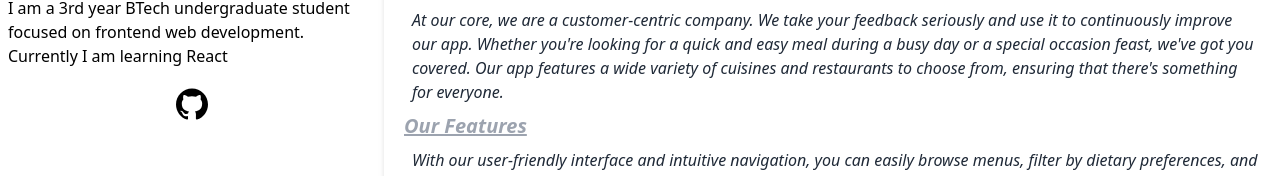
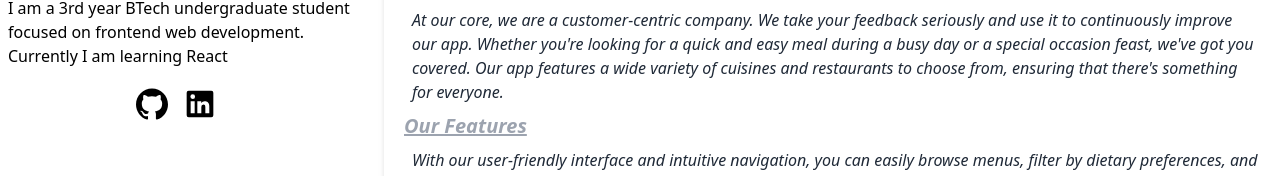
Before and after one commit to dishabiswas15/Bon_Appetite, a React (Vite) app: page /about in a window 1280 px wide. Shown: the part 464-640 px from the top of the page. Built offline with nearby package versions, Linux system fonts and the light colour scheme.

Commit message:
Small changes

```diff
--- a/src/Components/About.js
+++ b/src/Components/About.js
@@ -22,7 +22,7 @@
           I am a 3rd year BTech undergraduate student focused on frontend web
           development. Currently I am learning React
         </p>
-        <div className="mt-5">
+        <div className="mt-5 flex mx-32">
           <a href="https://github.com/dishabiswas15">
             <i className="">
               <svg
@@ -31,7 +31,7 @@
                 stroke-width="0"
                 role="img"
                 viewBox="0 0 24 24"
-                class="m-auto"
+                className=""
                 height="2em"
                 width="2em"
                 xmlns="http://www.w3.org/2000/svg"
@@ -40,6 +40,21 @@
                 <path d="M12 .297c-6.63 0-12 5.373-12 12 0 5.303 3.438 9.8 8.205 11.385.6.113.82-.258.82-.577 0-.285-.01-1.04-.015-2.04-3.338.724-4.042-1.61-4.042-1.61C4.422 18.07 3.633 17.7 3.633 17.7c-1.087-.744.084-.729.084-.729 1.205.084 1.838 1.236 1.838 1.236 1.07 1.835 2.809 1.305 3.495.998.108-.776.417-1.305.76-1.605-2.665-.3-5.466-1.332-5.466-5.93 0-1.31.465-2.38 1.235-3.22-.135-.303-.54-1.523.105-3.176 0 0 1.005-.322 3.3 1.23.96-.267 1.98-.399 3-.405 1.02.006 2.04.138 3 .405 2.28-1.552 3.285-1.23 3.285-1.23.645 1.653.24 2.873.12 3.176.765.84 1.23 1.91 1.23 3.22 0 4.61-2.805 5.625-5.475 5.92.42.36.81 1.096.81 2.22 0 1.606-.015 2.896-.015 3.286 0 .315.21.69.825.57C20.565 22.092 24 17.592 24 12.297c0-6.627-5.373-12-12-12"></path>
               </svg>
             </i>
+          </a>
+          <a href="https://www.linkedin.com/in/disha-biswas-2907081b9/">
+            <svg
+              xmlns="http://www.w3.org/2000/svg"
+              viewBox="0 0 24 24"
+              data-supported-dps="24x24"
+              fill="currentColor"
+              className="mx-4"
+              width="2em"
+              height="2em"
+              focusable="false"
+            >
+              <path d="M20.5 2h-17A1.5 1.5 0 002 3.5v17A1.5 1.5 0 003.5 22h17a1.5 1.5 0 001.5-1.5v-17A1.5 1.5 0 0020.5 2zM8 19H5v-9h3zM6.5 8.25A1.75 1.75 0 118.3 6.5a1.78 1.78 0 01-1.8 1.75zM19 19h-3v-4.74c0-1.42-.6-1.93-1.38-1.93A1.74 1.74 0 0013 14.19a.66.66 0 000 .14V19h-3v-9h2.9v1.3a3.11 3.11 0 012.7-1.4c1.55 0 3.36.86 3.36 3.66z"></path>
+            </svg>
+
           </a>
         </div>
       </div>
--- a/src/Components/Footer.js
+++ b/src/Components/Footer.js
@@ -9,9 +9,9 @@
         This site is developed by {user.name} - {user.email}
       </h4>
       <div className="flex ">
-        <span class="text-white">
+        <span className="text-white">
           Thanks for using{" "}
-          <a href="/" class="hover:underline">
+          <a href="/" className="hover:underline">
           Bon Appétit
           </a>
 
--- a/src/Components/Header.js
+++ b/src/Components/Header.js
@@ -56,13 +56,13 @@
                 xmlns="http://www.w3.org/2000/svg"
                 fill="none"
                 viewBox="0 0 24 24"
-                stroke-width="1.5"
+                strokeWidth="1.5"
                 stroke="currentColor"
-                class="w-6 h-6"
+                className="w-6 h-6"
               >
                 <path
-                  stroke-linecap="round"
-                  stroke-linejoin="round"
+                  strokeLinecap="round"
+                  strokeLinejoin="round"
                   d="M2.25 3h1.386c.51 0 .955.343 1.087.835l.383 1.437M7.5 14.25a3 3 0 00-3 3h15.75m-12.75-3h11.218c1.121-2.3 2.1-4.684 2.924-7.138a60.114 60.114 0 00-16.536-1.84M7.5 14.25L5.106 5.272M6 20.25a.75.75 0 11-1.5 0 .75.75 0 011.5 0zm12.75 0a.75.75 0 11-1.5 0 .75.75 0 011.5 0z"
                 />
               </svg>
--- a/src/Components/RestaurantCard.js
+++ b/src/Components/RestaurantCard.js
@@ -14,7 +14,7 @@
         <div className="flex justify-between">
           <h2 className="font-bold text-xl ">{name}</h2>
           <div className="flex pt-2 bg-white w-12 h-9 drop-shadow-md">
-            {avgRating < 4 ? (
+            {avgRating < 4 || avgRating=="--"? (
               <svg
                 xmlns="http://www.w3.org/2000/svg"
                 viewBox="0 0 24 24"
@@ -22,9 +22,9 @@
                 class="w-6 h-6 text-green-400"
               >
                 <path
-                  fill-rule="evenodd"
+                  fillRule="evenodd"
                   d="M10.788 3.21c.448-1.077 1.976-1.077 2.424 0l2.082 5.007 5.404.433c1.164.093 1.636 1.545.749 2.305l-4.117 3.527 1.257 5.273c.271 1.136-.964 2.033-1.96 1.425L12 18.354 7.373 21.18c-.996.608-2.231-.29-1.96-1.425l1.257-5.273-4.117-3.527c-.887-.76-.415-2.212.749-2.305l5.404-.433 2.082-5.006z"
-                  clip-rule="evenodd"
+                  clipRule="evenodd"
                 />
               </svg>
             ) : (
@@ -35,9 +35,9 @@
                 class="w-6 h-6 text-yellow-400"
               >
                 <path
-                  fill-rule="evenodd"
+                  fillRule="evenodd"
                   d="M10.788 3.21c.448-1.077 1.976-1.077 2.424 0l2.082 5.007 5.404.433c1.164.093 1.636 1.545.749 2.305l-4.117 3.527 1.257 5.273c.271 1.136-.964 2.033-1.96 1.425L12 18.354 7.373 21.18c-.996.608-2.231-.29-1.96-1.425l1.257-5.273-4.117-3.527c-.887-.76-.415-2.212.749-2.305l5.404-.433 2.082-5.006z"
-                  clip-rule="evenodd"
+                  clipRule="evenodd"
                 />
               </svg>
             )}
```
